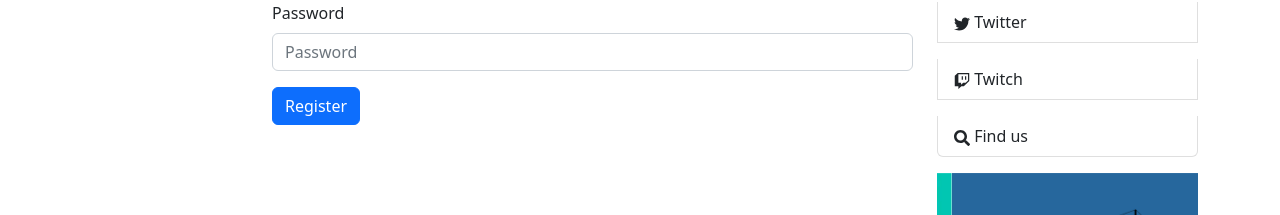
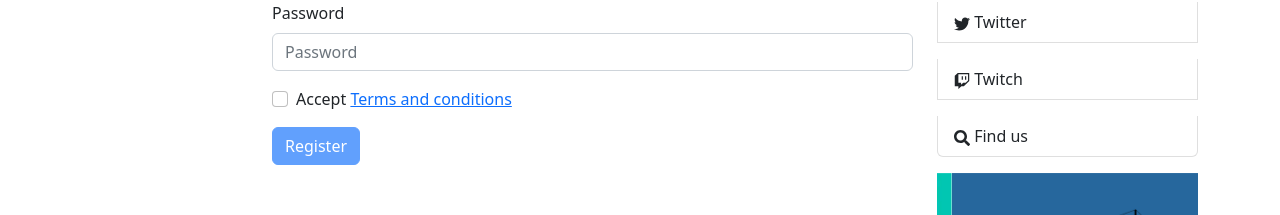
Before and after one commit to rasel497/the-dragon-news-client, a React (Create React App) app: page /register in a window 1280 px wide. Shown: the part 337-552 px from the top of the page. Built offline with nearby package versions, Linux system fonts and the light colour scheme; no server answers.

Commit message:
Accept Terms and conditions update name and photo

```diff
--- a/src/AuthProvider/AuthProvider.js
+++ b/src/AuthProvider/AuthProvider.js
@@ -1,5 +1,5 @@
 import React, { createContext, useState, useEffect } from 'react';
-import { getAuth, signInWithPopup, onAuthStateChanged, signOut, createUserWithEmailAndPassword, signInWithEmailAndPassword } from "firebase/auth";
+import { getAuth, signInWithPopup, onAuthStateChanged, signOut, createUserWithEmailAndPassword, signInWithEmailAndPassword, updateProfile } from "firebase/auth";
 import app from '../firebase/firebase.config';
 
 
@@ -33,6 +33,11 @@ const AuthProvider = ({ children }) => {
         return signInWithEmailAndPassword(auth, email, password)
     }
 
+    // update user from firebase > Manage user
+    const updtaeUserProfile = (profile) => {
+        return updateProfile(auth.currentUser, profile);
+    }
+
     // Foruth Step:: >Google
     const logOut = () => {
         setLoading(true);
@@ -56,7 +61,15 @@ const AuthProvider = ({ children }) => {
     // 5.google method-03
     //eikhne providerLoginGoogle useContext use korer jonno entry kora
     //kaj sesh eiber jei file a ba button useContext use korbo ekhne onClick set kore handler er maddhome use korbo
-    const authInfo = { user, loading, providerLogin, logOut, createUser, signIn }
+    const authInfo = {
+        user,
+        loading,
+        providerLogin,
+        logOut,
+        createUser,
+        signIn,
+        updtaeUserProfile
+    }
 
     return (
         <AuthContext.Provider value={authInfo}>
--- a/src/Pages/Login/Register/Register.js
+++ b/src/Pages/Login/Register/Register.js
@@ -3,11 +3,15 @@ import React, { useContext, useState } from 'react';
 import Button from 'react-bootstrap/Button';
 import Form from 'react-bootstrap/Form';
 import { AuthContext } from '../../../AuthProvider/AuthProvider';
+import { Link } from 'react-router-dom';
+
+
 
 const Register = () => {
     // Fourt Step2::
-    const { createUser } = useContext(AuthContext);
+    const { createUser, updtaeUserProfile } = useContext(AuthContext);
     const [error, setError] = useState(); //error:1.4
+    const [termsAccepted, setTermsAccepted] = useState(false);
 
     const handleOnsubmitForm = event => {
         event.preventDefault() // no reload // must add at first
@@ -17,7 +21,7 @@ const Register = () => {
         const photoURL = form.photoURL.value;
         const email = form.email.value;
         const password = form.password.value;
-        console.log(name, photoURL, email, password);
+        // console.log(name, photoURL, email, password);
 
         // Fourt Step2::
         createUser(email, password)
@@ -26,13 +30,28 @@ const Register = () => {
                 console.log(user);
                 setError(''); //error:2.4
                 form.reset();
+                handleUpdateUserProfile(name, photoURL);
             })
             .catch(error => {
                 console.error(error);
                 setError(error.message); //error:3.4
             })
+    }
+    const handleUpdateUserProfile = (name, photoURL) => {
+        const profile = {
+            displayName: name,
+            photoURL: photoURL
+        }
+        updtaeUserProfile(profile)
+            .then(() => { })
+            .catch(error => console.error(error));
+    }
 
+    // handle for TermsAndConditions
+    const handleAccepted = event => {
+        setTermsAccepted(event.target.checked);
     }
+
 
     return (
 
@@ -57,7 +76,14 @@ const Register = () => {
                 <Form.Control name='password' type="password" placeholder="Password" required />
             </Form.Group>
 
-            <Button variant="primary" type="submit">
+            <Form.Group className="mb-3" controlId="formBasicCheckbox">
+                <Form.Check
+                    onClick={handleAccepted}
+                    type="checkbox"
+                    label={<>Accept <Link to='/terms'>Terms and conditions</Link></>} />
+            </Form.Group>
+
+            <Button variant="primary" type="submit" disabled={!termsAccepted}>
                 Register
             </Button>
 
--- /dev/null
+++ b/src/Pages/Others/TermsAndConditions/TermsAndConditions.js
@@ -0,0 +1,14 @@
+import React from 'react';
+import { Link } from 'react-router-dom';
+
+
+const TermsAndConditions = () => {
+    return (
+        <div>
+            <h3>Here is our Terms and Conditions</h3>
+            <p>Go Back to: <Link to='/register'>Register</Link> </p>
+        </div>
+    );
+};
+
+export default TermsAndConditions;
--- a/src/Routes/Routes.js
+++ b/src/Routes/Routes.js
@@ -5,6 +5,7 @@ import Home from "../Pages/Home/Home/Home";
 import Login from "../Pages/Login/Login/Login";
 import Register from "../Pages/Login/Register/Register";
 import News from "../Pages/News/News/News";
+import TermsAndConditions from "../Pages/Others/TermsAndConditions/TermsAndConditions";
 import PrivateRoute from "./PrivateRoute/PrivateRoute";
 
 export const routes = createBrowserRouter([
@@ -34,6 +35,10 @@ export const routes = createBrowserRouter([
             {
                 path: '/register',
                 element: <Register></Register>
+            },
+            {
+                path: '/terms',
+                element: <TermsAndConditions></TermsAndConditions>
             }
         ]
     }
```
